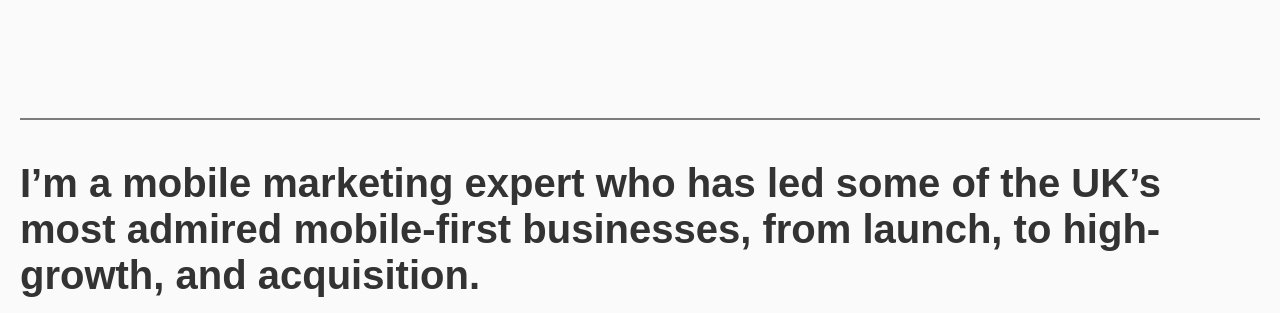
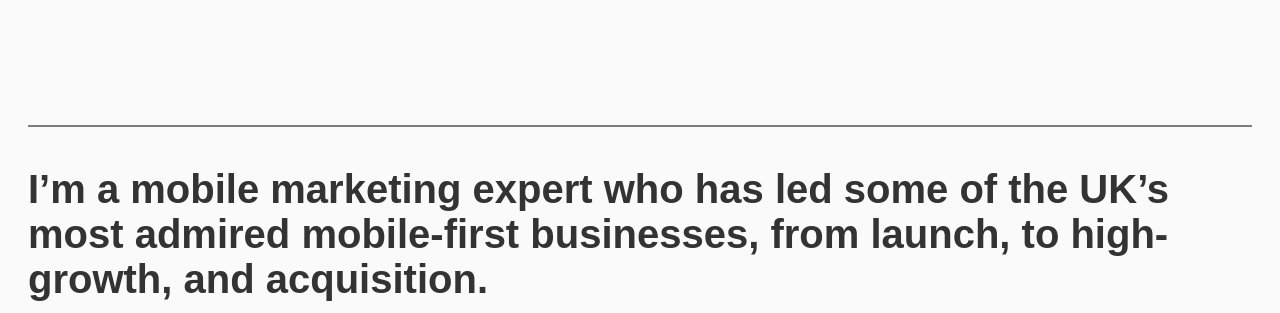
Before and after one commit to thisiscap/john-graham, a plain HTML site: page index.html in a window 1280 px wide. Shown: the part 220-533 px from the top of the page. Drawn offline with nearby package versions, Linux system fonts and the light colour scheme.

Commit message:
Removed normalise.css

```diff
--- a/index.html
+++ b/index.html
@@ -35,9 +35,6 @@
     <meta name="msapplication-TileColor" content="#000000">
     <meta name="msapplication-TileImage" content="assets/favicon/ms-icon-144x144.png">
     <meta name="theme-color" content="#000000">
-
-    <!--CSS normalise for browsers-->
-    <link rel="stylesheet" href="https://cdnjs.cloudflare.com/ajax/libs/normalize/4.2.0/normalize.min.css">
 
     <!--All CSS is inlined from here-->
     <style>
```
